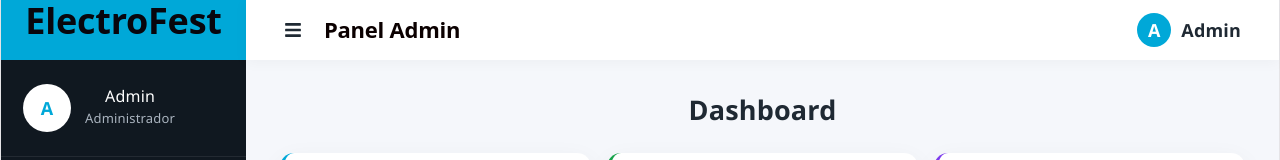
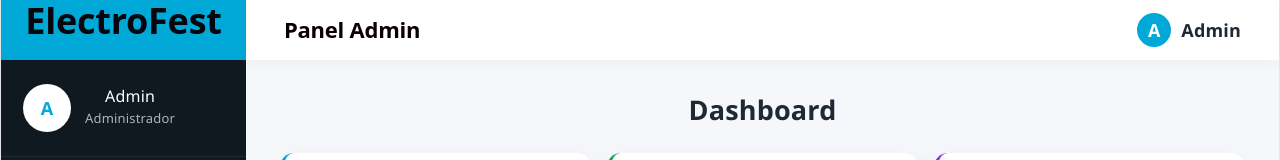
Before and after one commit to diegobufa/TP-3-Programacion, a React (Vite) app in the folder frontend/: page /admin/dashboard in a window 1280 px wide. Shown: the top 160 px of the page. Built offline with nearby package versions, Linux system fonts and the light colour scheme; no server answers.

Commit message:
fix del menu-ham del sidebar en admin

```diff
--- a/frontend/src/App.css
+++ b/frontend/src/App.css
@@ -1592,6 +1592,13 @@ body {
   }
 }
 
+@media (min-width: 1101px) {
+
+  .admin-hamburguer {
+    display: none;
+  }
+}
+
 @media (max-width: 992px) {
   .header {
     display: flex;
--- a/frontend/src/components/admin/AdminTopbar.jsx
+++ b/frontend/src/components/admin/AdminTopbar.jsx
@@ -4,7 +4,7 @@ const AdminTopbar = ({ titulo = "Admin", onToggleSidebar, sidebarAbierto }) => {
   return (
     <header className="admin-topbar">
       <div className="admin-title">
-        <FaBars style={{ cursor: "pointer" }} onClick={onToggleSidebar} />
+        <FaBars className="admin-hamburguer" style={{ cursor: "pointer" }} onClick={onToggleSidebar} />
         {!sidebarAbierto && <h2>{titulo}</h2>}
       </div>
 
```
